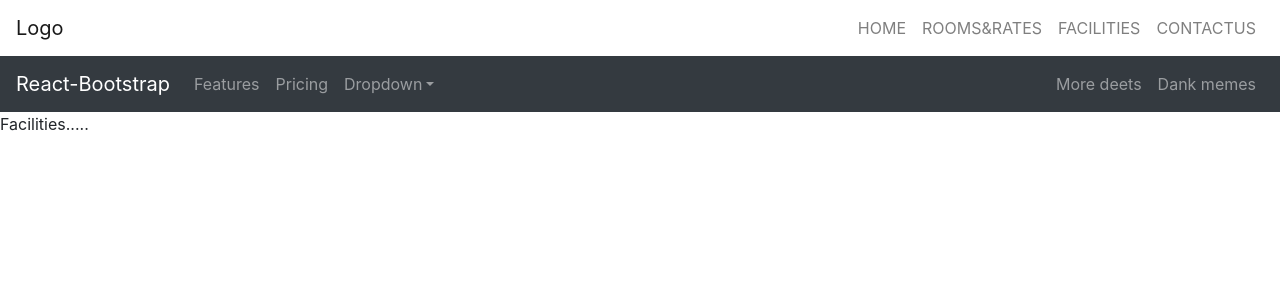
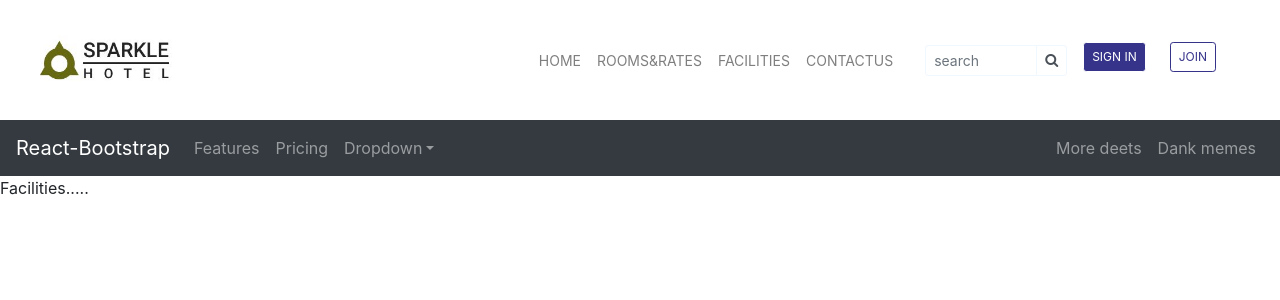
Before and after one commit to zurri-org/Zurri-Frontend, a React (Create React App) app: page /facilities in a window 1280 px wide. Shown: the top 300 px of the page. Built offline with nearby package versions, Linux system fonts and the light colour scheme.

Commit message:
initial styling of the top app-header

```diff
--- a/public/index.html
+++ b/public/index.html
@@ -14,6 +14,7 @@
       manifest.json provides metadata used when your web app is installed on a
       user's mobile device or desktop. See https://developers.google.com/web/fundamentals/web-app-manifest/
     -->
+    <link rel="stylesheet" href="https://stackpath.bootstrapcdn.com/font-awesome/4.7.0/css/font-awesome.min.css" integrity="sha384-wvfXpqpZZVQGK6TAh5PVlGOfQNHSoD2xbE+QkPxCAFlNEevoEH3Sl0sibVcOQVnN" crossorigin="anonymous">
     <link rel="manifest" href="%PUBLIC_URL%/manifest.json" />
     <!--
       Notice the use of %PUBLIC_URL% in the tags above.
--- a/src/assets/css/styles.css
+++ b/src/assets/css/styles.css
@@ -0,0 +1,46 @@
+/* -----------App header css---------- */
+.navbar-custom {
+    height: 15vh
+}
+.font-12 {
+    font-size: 12px !important;
+}
+.font-13 {
+    font-size: 13px !important;
+}
+.font-14 {
+    font-size: 14px !important;
+}
+.input-icon-custom, .search-input {
+    background-color: transparent;
+    border-color: aliceblue;
+}
+.input-group-custom {
+    width: 7rem;
+    border-color: aliceblue;
+}
+.btn-custom {
+    margin: auto;
+    height: 30px;
+}
+.input-group-custom>.form-control {
+    width: 7rem;
+}
+.fa-search{
+    cursor: pointer;
+}
+
+.custom-purple {
+    background-color: #36348A;
+    border-color: white;
+}
+.btn-holder> .btn-custom:nth-child(2):hover {
+    color: #fff;
+    background-color: #36348A;
+    border-color: #fff;
+}
+.btn-holder> .btn-custom:nth-child(2) {
+    color: #36348A;
+    background-color: #fff;
+    border-color: #36348A;
+}
--- a/src/components/static/NavBar/index.js
+++ b/src/components/static/NavBar/index.js
@@ -3,33 +3,63 @@ import {
   Navbar,
   // NavDropdown,
   Nav,
+  InputGroup,
+  Form,
+  FormControl,
+  Image,
+  Button
 } from "react-bootstrap";
+import imageLogo from "../../../assets/img/logo.JPG";
 
 const AppHeader = () => {
     return (
       <>
-        <Navbar collapseOnSelect expand="lg" variant="light">
-          <Navbar.Brand href="#home">Logo</Navbar.Brand>
+        <Navbar
+          collapseOnSelect
+          expand="lg"
+          variant="light"
+          className="navbar-custom"
+        >
+          <Navbar.Brand href="/">
+            <Image src={imageLogo} height="50px" className="ml-4 mt-auto mb-auto" />
+          </Navbar.Brand>
           <Navbar.Toggle aria-controls="responsive-navbar-nav" />
           <Navbar.Collapse id="responsive-navbar-nav">
-            <Nav className="ml-auto">
-              <Nav.Link href="#features">HOME</Nav.Link>
-              <Nav.Link href="#pricing">ROOMS&RATES</Nav.Link>
-              <Nav.Link href="#features">FACILITIES</Nav.Link>
-              <Nav.Link href="#features">CONTACTUS</Nav.Link>
-              {/* <NavDropdown title="Dropdown" id="collasible-nav-dropdown">
-                <NavDropdown.Item href="#action/3.1">Action</NavDropdown.Item>
-                <NavDropdown.Item href="#action/3.2">
-                  Another action
-                </NavDropdown.Item>
-                <NavDropdown.Item href="#action/3.3">
-                  Something
-                </NavDropdown.Item>
-                <NavDropdown.Divider />
-                <NavDropdown.Item href="#action/3.4">
-                  Separated link
-                </NavDropdown.Item>
-              </NavDropdown> */}
+            <Nav className="ml-auto mr-4 nav-bar-custom font-14">
+              <Nav.Link href="/">HOME</Nav.Link>
+              <Nav.Link href="/rooms&rates">ROOMS&RATES</Nav.Link>
+              <Nav.Link href="/facilities">FACILITIES</Nav.Link>
+              <Nav.Link href="/contactUs">CONTACTUS</Nav.Link>
+              <Form inline className="mr-3 ml-4">
+                <InputGroup size="sm" className="input-group-custom">
+                  <FormControl
+                    className="search-input"
+                    type="text"
+                    placeholder="search"
+                    size="sm"
+                  />
+                  <InputGroup.Append size="sm">
+                    <InputGroup.Text size="sm" className="input-icon-custom">
+                      <i className="fa fa-search" aria-hidden="true"></i>
+                    </InputGroup.Text>
+                  </InputGroup.Append>
+                </InputGroup>
+              </Form>
+              <div className="btn-holder">
+                <Button
+                  size="sm"
+                  className="mr-4 btn-custom font-12 custom-purple"
+                >
+                  SIGN IN
+                </Button>
+                <Button
+                  variant="outline-info"
+                  size="sm"
+                  className="mr-4  btn-custom font-12"
+                >
+                  JOIN
+                </Button>
+              </div>
             </Nav>
           </Navbar.Collapse>
         </Navbar>
--- a/src/index.css
+++ b/src/index.css
@@ -1,4 +1,4 @@
-body {
+/* body {
   margin: 0;
   font-family: -apple-system, BlinkMacSystemFont, 'Segoe UI', 'Roboto', 'Oxygen',
     'Ubuntu', 'Cantarell', 'Fira Sans', 'Droid Sans', 'Helvetica Neue',
@@ -10,4 +10,4 @@ body {
 code {
   font-family: source-code-pro, Menlo, Monaco, Consolas, 'Courier New',
     monospace;
-}
+} */
```
